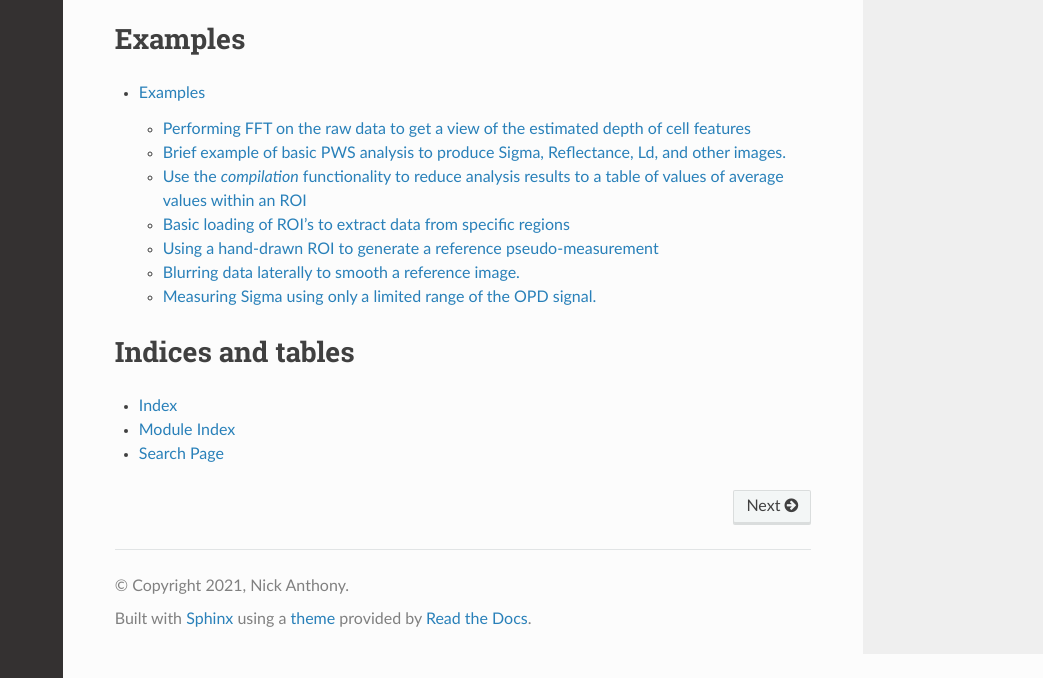
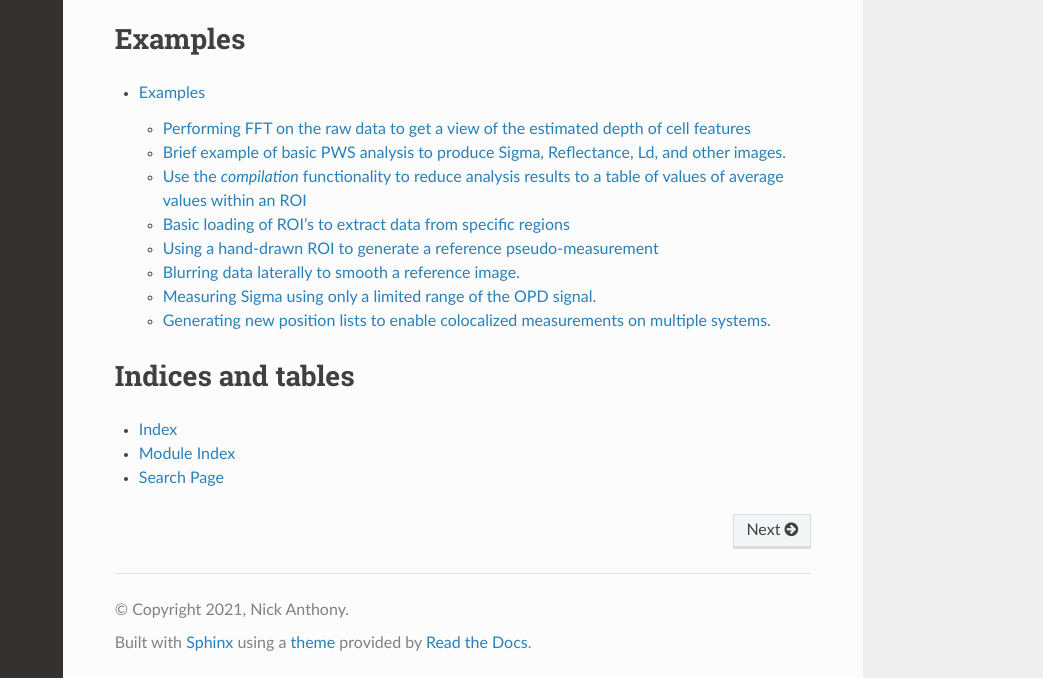
Before and after one commit to BackmanLab/PWSpy, a Sphinx documentation site: the page built from docs/source/index.rst, in a window 1280 px wide and 900 px high, scrolled down 1400 px, cut to the strip 222-900 px from the top of the window. Shown: the whole strip, without its empty margins (237-1280 px from the left). Built offline with Sphinx 7.4.7 and the Read the Docs theme 2.0.0, drawn with Linux system fonts in a browser that asks for light colours; the version number could not be read and is left out.

Commit message:
update documentation of example

```diff
--- a/docs/source/examples.rst
+++ b/docs/source/examples.rst
@@ -47,3 +47,9 @@ Measuring Sigma using only a limited range of the OPD signal.
 .. literalinclude:: ../../examples/limitedOPDSigma.py
    :language: python
    :linenos:
+
+Generating new position lists to enable colocalized measurements on multiple systems.
+--------------------------------------------------------------
+.. literalinclude:: ../../examples/positionTransformation.py
+   :language: python
+   :linenos:
```
Also changed, not shown: 1 other file.
